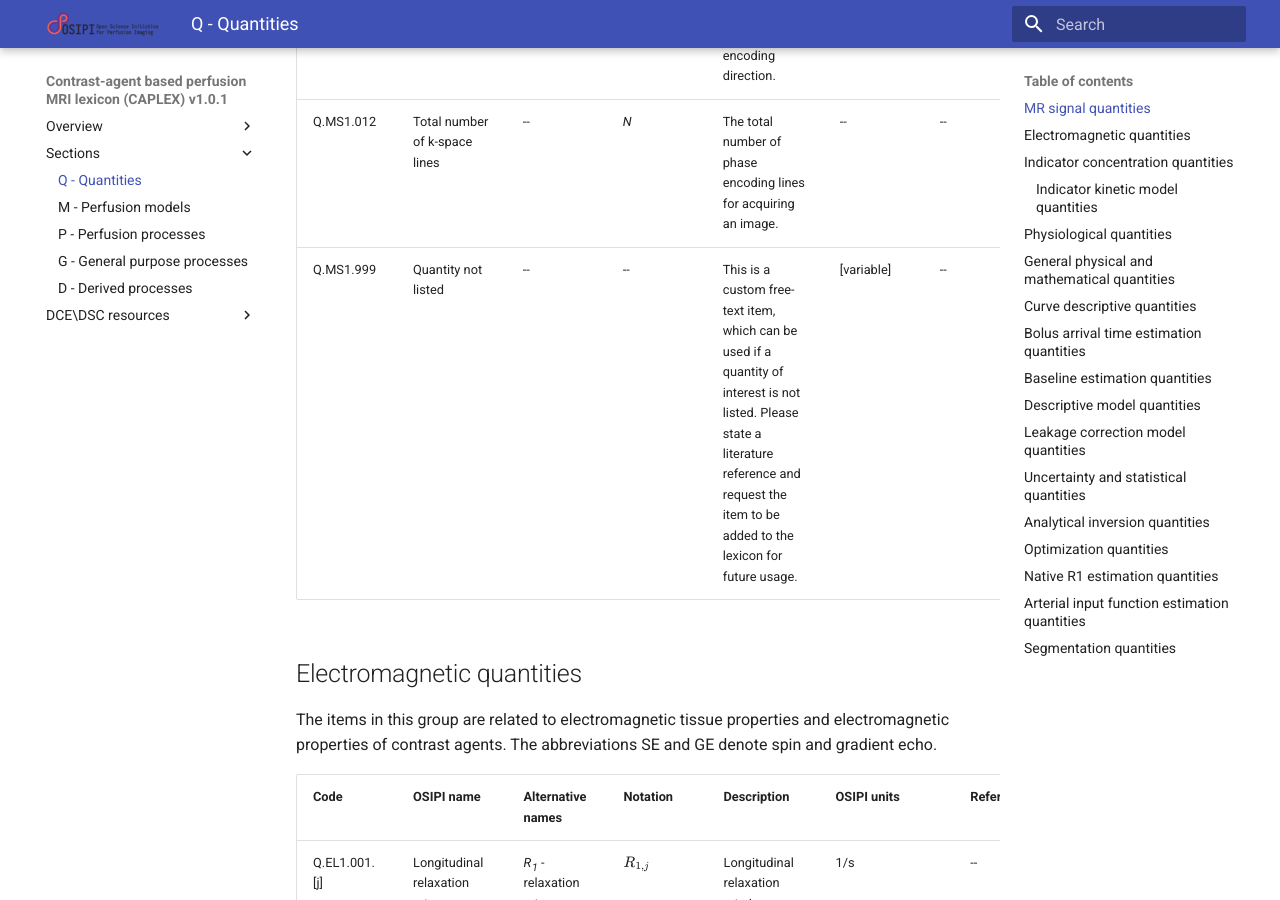
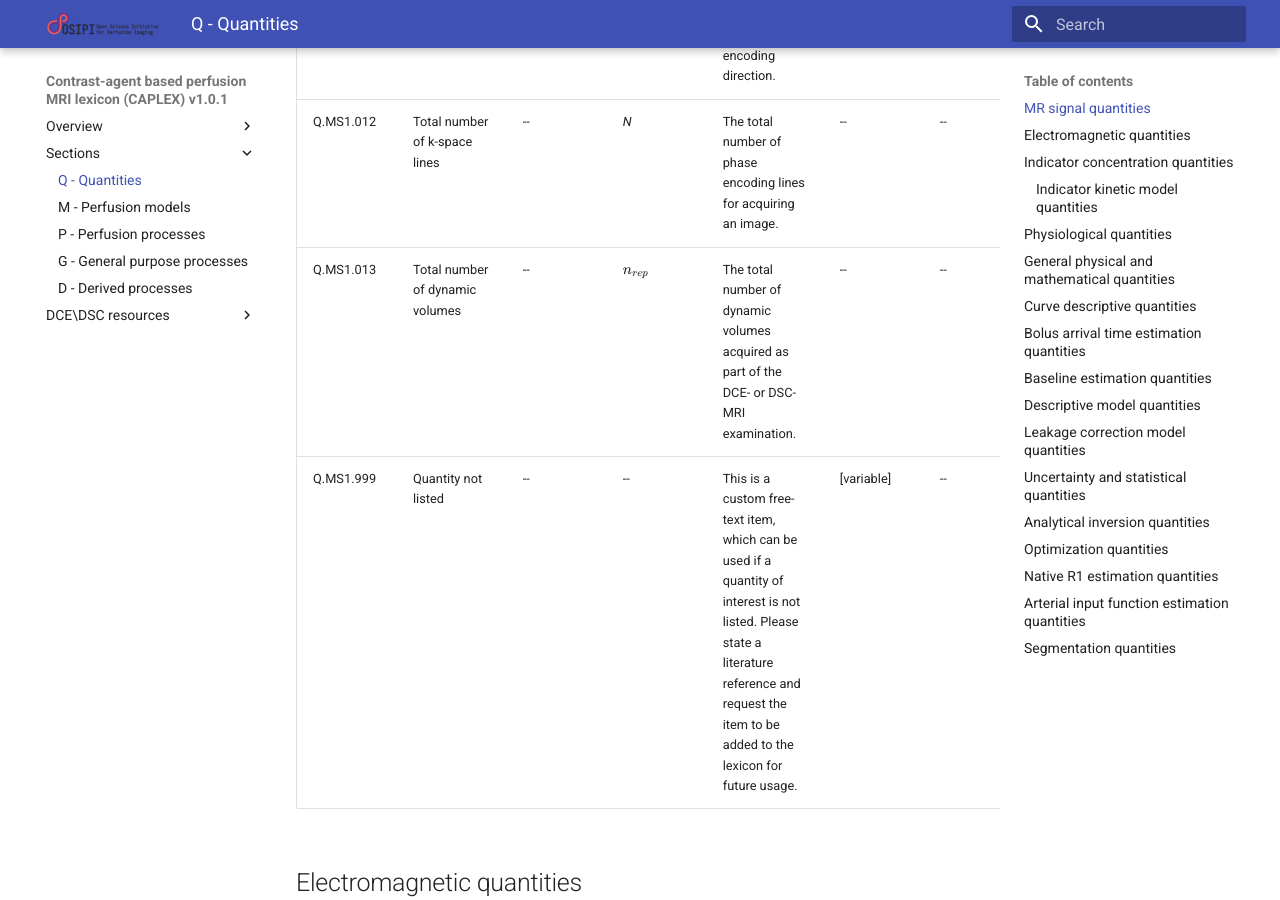
Before and after one commit to notZaki/OSIPI_CAPLEX, an MkDocs documentation site: the page built from docs/quantities.md, in a window 1280 px wide and 900 px high, scrolled down 2900 px. Built offline with MkDocs 1.6.1 and Material for MkDocs 9.7.7, drawn with Linux system fonts in a browser that asks for light colours.

Commit message:
Update quantities.md
added number of volumes

```diff
--- a/docs/quantities.md
+++ b/docs/quantities.md
@@ -18,6 +18,7 @@ The items in this group are related to the MR signal and quantities of the MR se
 | Q.MS1.010 | <a name="S_0"></a> Signal scaling factor | -- | *S<sub>0</sub>*  | A constant scaling factor in a signal model. $S_0$ typically includes contributions from the receiver gain, the proton density and the coil sensitivities. | -- | -- |
 | Q.MS1.011 | <a name="n k-space"></a> Number of lines to k-space center | --| *n* | The number of lines to *k*-space center in the phase encoding direction. | -- | -- |
 | Q.MS1.012 | <a name="N k-space"></a> Total number of k-space lines | -- | *N* | The total number of phase encoding lines for acquiring an image. | -- | -- |
+| Q.MS1.013 | <a name="N reps"></a> Total number of dynamic volumes | -- | *$n_{rep}$* | The total number of dynamic volumes acquired as part of the DCE- or DSC-MRI examination. | -- | -- |
 | Q.MS1.999 | <a name="not listed MS1"></a> Quantity not listed | -- | -- | This is a custom free-text item, which can be used if a quantity of interest is not listed. Please state a literature reference and request the item to be added to the lexicon for future usage. | [variable] | -- |
 
 ## <a name="Electromagnetic quantities"></a> Electromagnetic quantities
```
